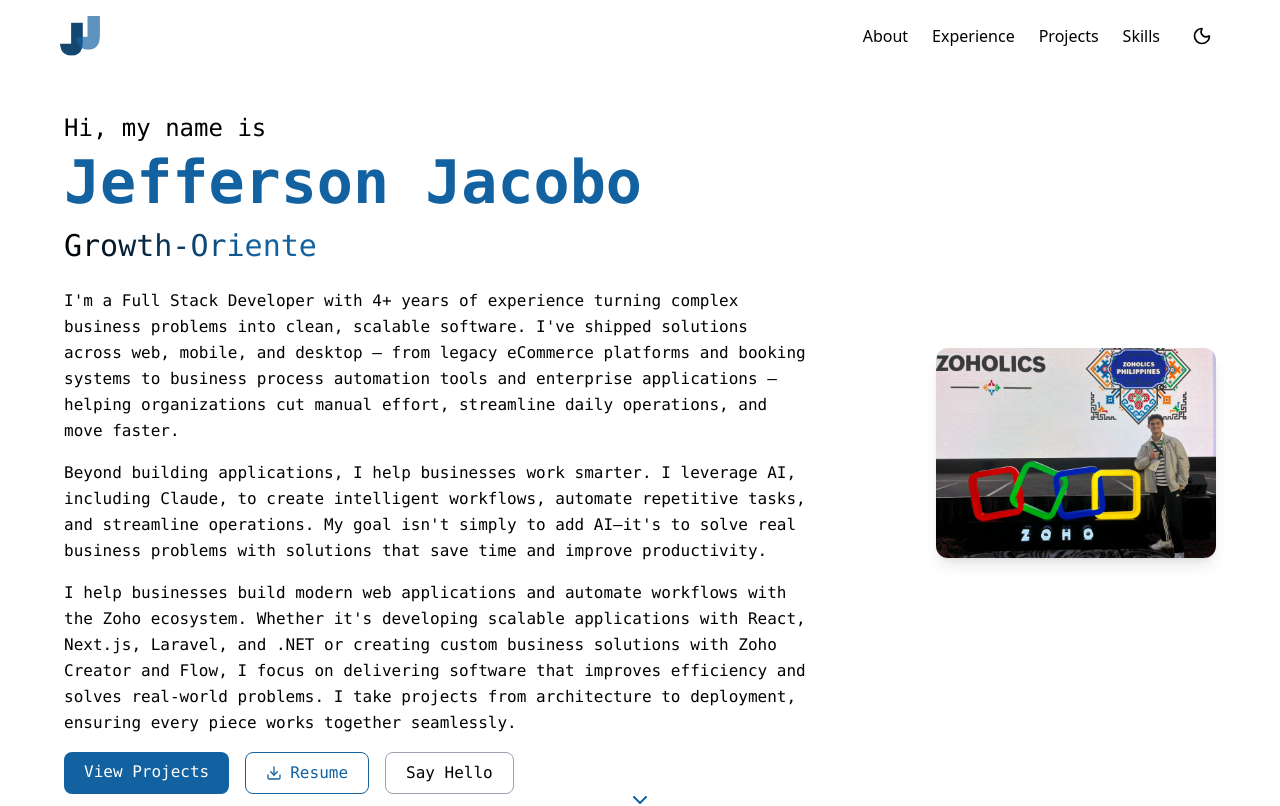
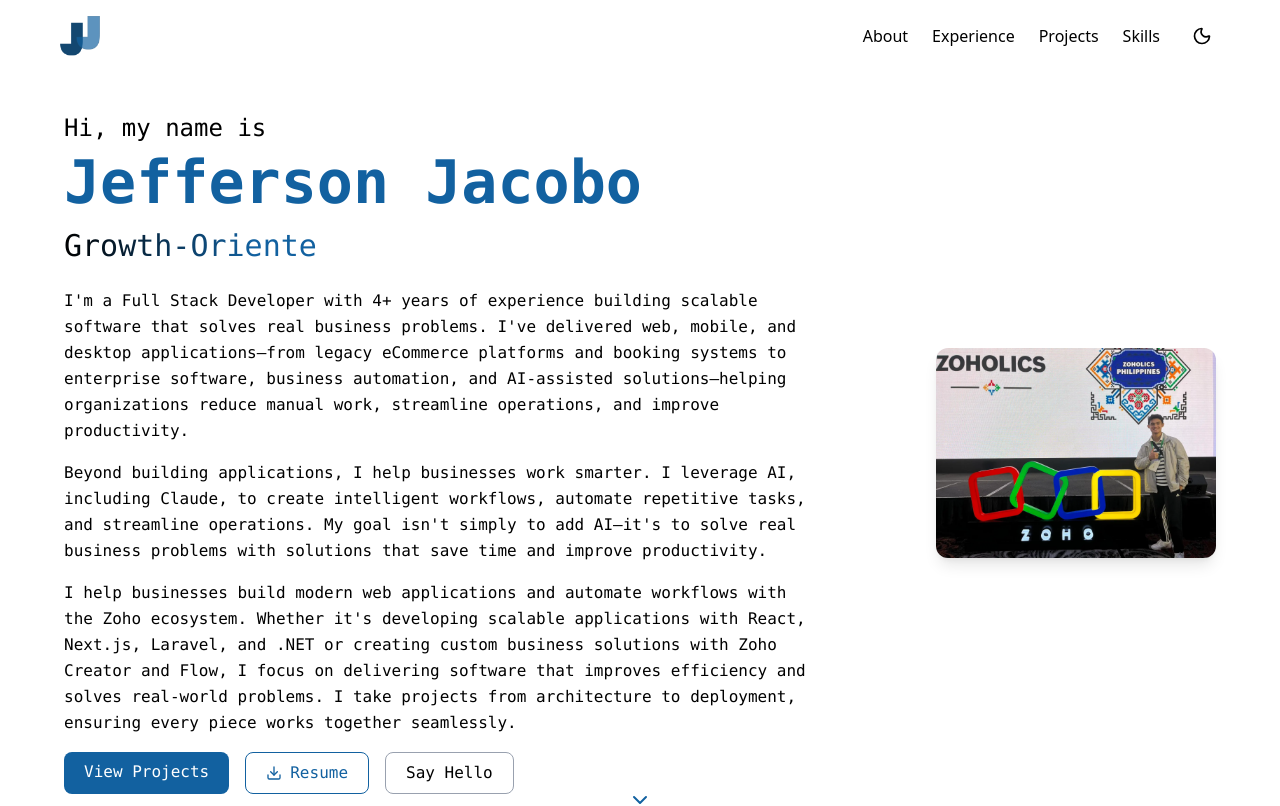
Before and after one commit to jjacobo-00/portfolio-v2, a React (Vite) app: page / in a window 1280 px wide. Shown: the top 806 px of the page. Built offline with nearby package versions, Linux system fonts and the light colour scheme.

Commit message:
Update about

```diff
--- a/src/components/About.jsx
+++ b/src/components/About.jsx
@@ -44,12 +44,12 @@
         </h3>
 
         <p className="text-sm sm:text-base mb-4 leading-relaxed">
-          I'm a Full Stack Developer with 4+ years of experience turning complex
-          business problems into clean, scalable software. I've shipped
-          solutions across web, mobile, and desktop — from legacy eCommerce
-          platforms and booking systems to business process automation tools and
-          enterprise applications — helping organizations cut manual effort,
-          streamline daily operations, and move faster.
+          I'm a Full Stack Developer with 4+ years of experience building
+          scalable software that solves real business problems. I've delivered
+          web, mobile, and desktop applications—from legacy eCommerce platforms
+          and booking systems to enterprise software, business automation, and
+          AI-assisted solutions—helping organizations reduce manual work,
+          streamline operations, and improve productivity.
         </p>
 
         <p className="text-sm sm:text-base mb-4 leading-relaxed">
```
